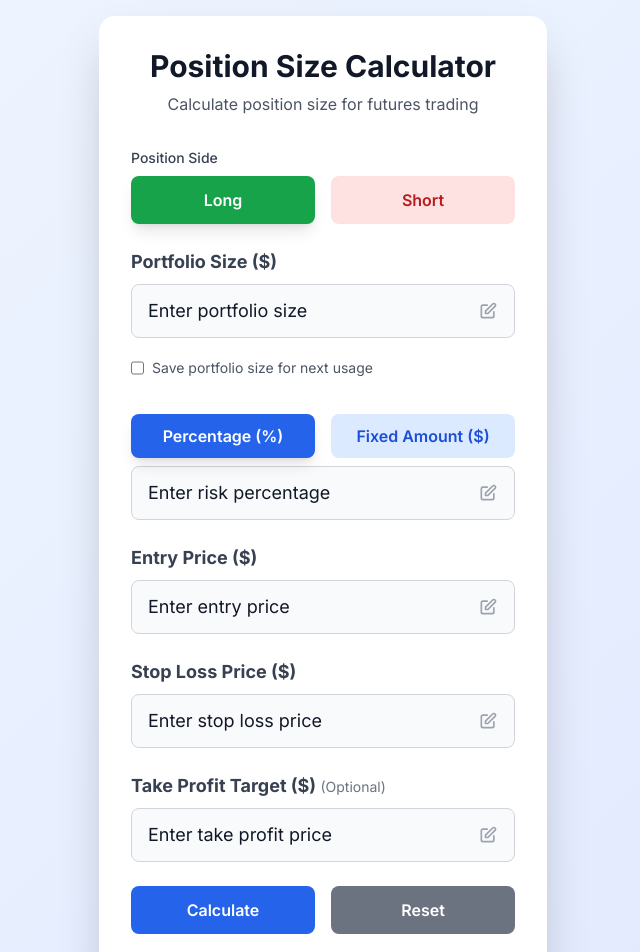
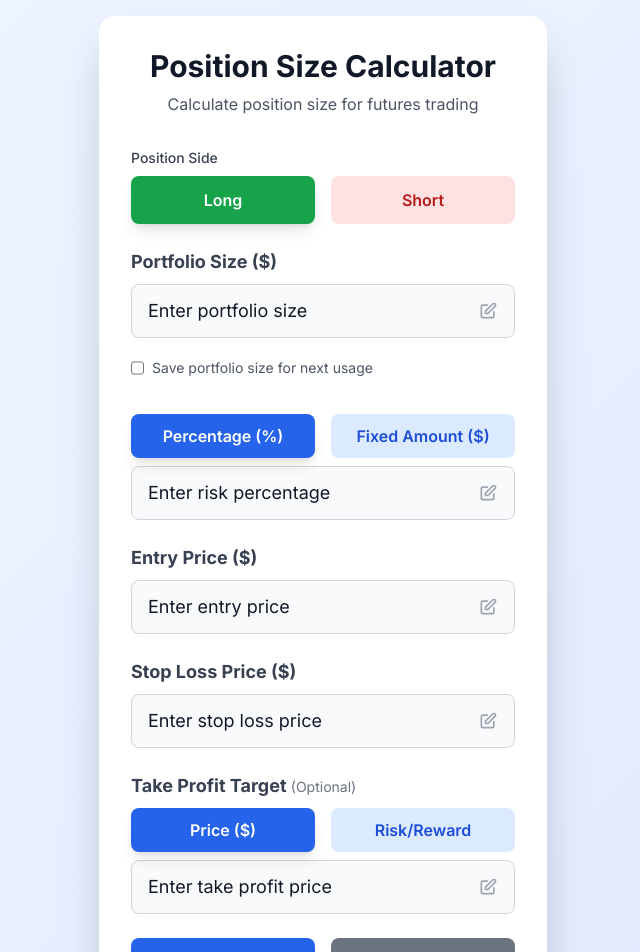
Before and after one commit to superv1sion/position-size, a Next.js app: page / in a window 1280 px wide. Shown: the top 952 px of the page, without its empty margins (317-957 px from the left). Built offline with nearby package versions, Linux system fonts and the light colour scheme.

Commit message:
risk - reward ratio input

```diff
--- a/app/page.tsx
+++ b/app/page.tsx
@@ -26,8 +26,12 @@ export default function Home() {
     const [fixedRiskAmount, setFixedRiskAmount] = useState('')
     const [takeProfitPrice, setTakeProfitPrice] = useState('')
     const [isTakeProfitEditing, setIsTakeProfitEditing] = useState(false)
+    const [takeProfitInputType, setTakeProfitInputType] = useState<'price' | 'riskReward'>('price')
+    const [riskRewardRatioInput, setRiskRewardRatioInput] = useState('')
+    const [isRiskRewardEditing, setIsRiskRewardEditing] = useState(false)
     const [riskRewardRatio, setRiskRewardRatio] = useState<number | null>(null)
     const [potentialProfit, setPotentialProfit] = useState<number | null>(null)
+    const [calculatedTakeProfitPrice, setCalculatedTakeProfitPrice] = useState<number | null>(null)
     const [updateAvailable, setUpdateAvailable] = useState(false)
     const [registration, setRegistration] = useState<ServiceWorkerRegistration | null>(null)
     const [isPWA, setIsPWA] = useState(false)
@@ -225,7 +229,30 @@ export default function Home() {
         const portfolio = parseFormattedPrice(portfolioSize)
         const entry = parseFormattedPrice(entryPrice)
         const stopLoss = parseFormattedPrice(stopLossPrice)
-        const takeProfit = parseFormattedPrice(takeProfitPrice)
+
+        // Calculate take profit based on input type
+        let takeProfit: number
+        if (takeProfitInputType === 'price') {
+            takeProfit = parseFormattedPrice(takeProfitPrice)
+            setCalculatedTakeProfitPrice(null) // Clear calculated price when using manual price
+        } else {
+            // Calculate take profit from risk/reward ratio
+            const riskRewardRatio = parseFloat(riskRewardRatioInput)
+            if (!riskRewardRatio || riskRewardRatio <= 0) {
+                alert('Please enter a valid risk/reward ratio')
+                return
+            }
+
+            // Calculate take profit price based on risk/reward ratio
+            if (positionType === 'long') {
+                // For long: Take Profit = Entry + (Entry - Stop Loss) * Risk/Reward Ratio
+                takeProfit = entry + (entry - stopLoss) * riskRewardRatio
+            } else {
+                // For short: Take Profit = Entry - (Stop Loss - Entry) * Risk/Reward Ratio
+                takeProfit = entry - (stopLoss - entry) * riskRewardRatio
+            }
+            setCalculatedTakeProfitPrice(takeProfit) // Store the calculated price
+        }
 
         // Calculate risk amount based on input type
         let riskAmount: number
@@ -312,13 +339,16 @@ export default function Home() {
         setEntryPrice('')
         setStopLossPrice('')
         setTakeProfitPrice('')
+        setRiskRewardRatioInput('')
         setPositionSize(null)
         setMaxLeverage(null)
         setRiskRewardRatio(null)
         setPotentialProfit(null)
+        setCalculatedTakeProfitPrice(null)
         setIsFixedRiskEditing(false)
         setIsRiskPercentageEditing(false)
         setIsTakeProfitEditing(false)
+        setIsRiskRewardEditing(false)
     }
 
     const copyToClipboard = async (text: string) => {
@@ -777,9 +807,32 @@ The automatic install prompt may not appear in development mode.`);
 
                     <div>
                         <label className="block text-lg font-bold text-gray-700 dark:text-gray-300 mb-2">
-                            Take Profit Target ($) <span className="text-sm font-normal text-gray-500 dark:text-gray-400">(Optional)</span>
+                            Take Profit Target <span className="text-sm font-normal text-gray-500 dark:text-gray-400">(Optional)</span>
                         </label>
-                        {isTakeProfitEditing ? (
+                        <div className="flex space-x-4 mb-2">
+                            <button
+                                type="button"
+                                onClick={() => setTakeProfitInputType('price')}
+                                className={`flex-1 py-2 px-4 rounded-lg font-semibold transition duration-200 transform hover:scale-105 ${takeProfitInputType === 'price'
+                                    ? 'bg-blue-600 hover:bg-blue-700 text-white shadow-lg'
+                                    : 'bg-blue-100 hover:bg-blue-200 text-blue-700 dark:bg-blue-900/30 dark:hover:bg-blue-800/50 dark:text-blue-300'
+                                    }`}
+                            >
+                                Price ($)
+                            </button>
+                            <button
+                                type="button"
+                                onClick={() => setTakeProfitInputType('riskReward')}
+                                className={`flex-1 py-2 px-4 rounded-lg font-semibold transition duration-200 transform hover:scale-105 ${takeProfitInputType === 'riskReward'
+                                    ? 'bg-blue-600 hover:bg-blue-700 text-white shadow-lg'
+                                    : 'bg-blue-100 hover:bg-blue-200 text-blue-700 dark:bg-blue-900/30 dark:hover:bg-blue-800/50 dark:text-blue-300'
+                                    }`}
+                            >
+                                Risk/Reward
+                            </button>
+                        </div>
+                        {takeProfitInputType === 'price' ? (
+                            isTakeProfitEditing ? (
                                 <input
                                     type="text"
                                     value={takeProfitPrice}
@@ -812,6 +865,45 @@ The automatic install prompt may not appear in development mode.`);
                                         <path strokeLinecap="round" strokeLinejoin="round" strokeWidth={2} d="M11 5H6a2 2 0 00-2 2v11a2 2 0 002 2h11a2 2 0 002-2v-5m-1.414-9.414a2 2 0 112.828 2.828L11.828 15H9v-2.828l8.586-8.586z" />
                                     </svg>
                                 </div>
+                            )
+                        ) : (
+                            isRiskRewardEditing ? (
+                                <div className="flex items-center">
+                                    <span className="text-lg font-medium text-gray-700 dark:text-gray-300 mr-2">1:</span>
+                                    <input
+                                        type="number"
+                                        value={riskRewardRatioInput}
+                                        onChange={(e) => setRiskRewardRatioInput(e.target.value)}
+                                        onBlur={() => setIsRiskRewardEditing(false)}
+                                        onKeyDown={(e) => {
+                                            if (e.key === 'Enter') {
+                                                setIsRiskRewardEditing(false)
+                                            }
+                                        }}
+                                        className="flex-1 px-4 py-3 border border-gray-300 dark:border-gray-600 rounded-lg focus:ring-2 focus:ring-blue-500 focus:border-transparent dark:bg-gray-700 dark:text-white text-lg"
+                                        placeholder="Enter risk/reward ratio"
+                                        inputMode="decimal"
+                                        autoFocus
+                                    />
+                                </div>
+                            ) : (
+                                <div
+                                    className="w-full px-4 py-3 border border-gray-300 dark:border-gray-600 rounded-lg bg-gray-50 dark:bg-gray-700 text-lg cursor-pointer hover:bg-gray-100 dark:hover:bg-gray-600 transition-colors duration-200 flex items-center justify-between"
+                                    onClick={() => setIsRiskRewardEditing(true)}
+                                >
+                                    <span className="text-gray-900 dark:text-gray-300">
+                                        {riskRewardRatioInput ? `1:${riskRewardRatioInput}` : 'Enter risk/reward ratio'}
+                                    </span>
+                                    <svg
+                                        className="w-5 h-5 text-gray-400 hover:text-gray-600 dark:hover:text-gray-300"
+                                        fill="none"
+                                        stroke="currentColor"
+                                        viewBox="0 0 24 24"
+                                    >
+                                        <path strokeLinecap="round" strokeLinejoin="round" strokeWidth={2} d="M11 5H6a2 2 0 00-2 2v11a2 2 0 002 2h11a2 2 0 002-2v-5m-1.414-9.414a2 2 0 112.828 2.828L11.828 15H9v-2.828l8.586-8.586z" />
+                                    </svg>
+                                </div>
+                            )
                         )}
                     </div>
 
@@ -868,7 +960,24 @@ The automatic install prompt may not appear in development mode.`);
                                 </span>
                             </p>
                             <br></br>
-                            {riskRewardRatio !== null && (
+                            {calculatedTakeProfitPrice !== null && (
+                                <>
+                                    <p className="text-2xl font-bold text-blue-600 dark:text-blue-400">
+                                        Take Profit Price: <br />
+                                        <span className="text-3xl font-extrabold px-3 py-1 rounded-lg text-blue-700 dark:text-blue-300 bg-blue-100 dark:bg-blue-800/30">
+                                            ${calculatedTakeProfitPrice.toFixed(2)}
+                                        </span>
+                                    </p>
+                                    <br></br>
+                                    <p className="text-2xl font-bold text-green-600 dark:text-green-400">
+                                        Potential Profit: <br />
+                                        <span className={`text-3xl font-extrabold px-3 py-1 rounded-lg text-green-700 dark:text-green-300 bg-green-100 dark:bg-green-800/30`}>
+                                            ${potentialProfit?.toFixed(2)}
+                                        </span>
+                                    </p>
+                                </>
+                            )}
+                            {riskRewardRatio !== null && calculatedTakeProfitPrice === null && (
                                 <>
                                     <p className={`text-2xl font-bold ${riskRewardRatio < 1 ? 'text-red-600 dark:text-red-400' : 'text-blue-600 dark:text-blue-400'}`}>
                                         Risk/Reward Ratio: <br />
```
Lines whose indentation alone changed are shown as unchanged.
